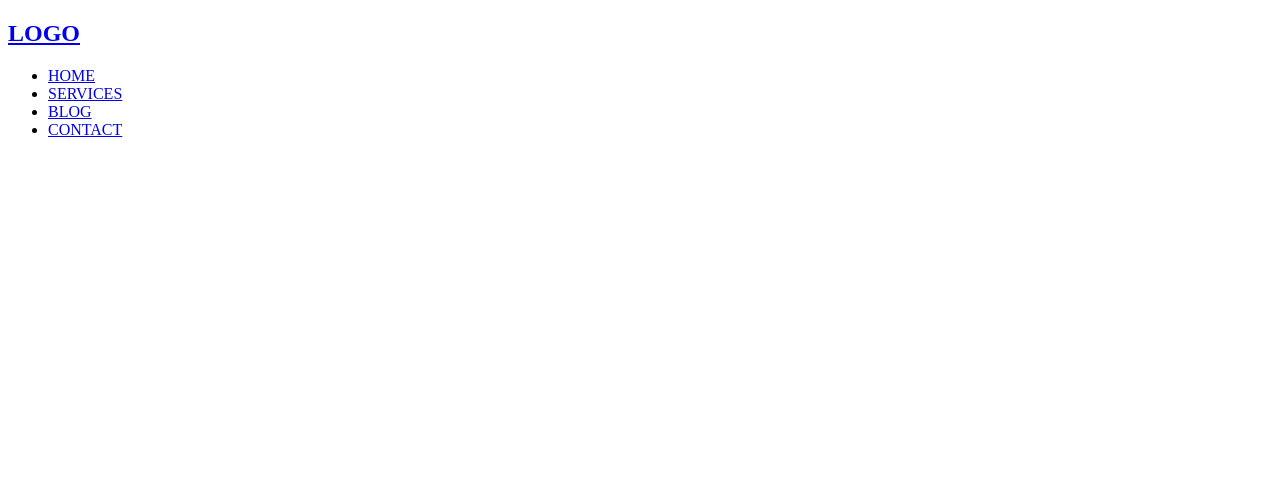
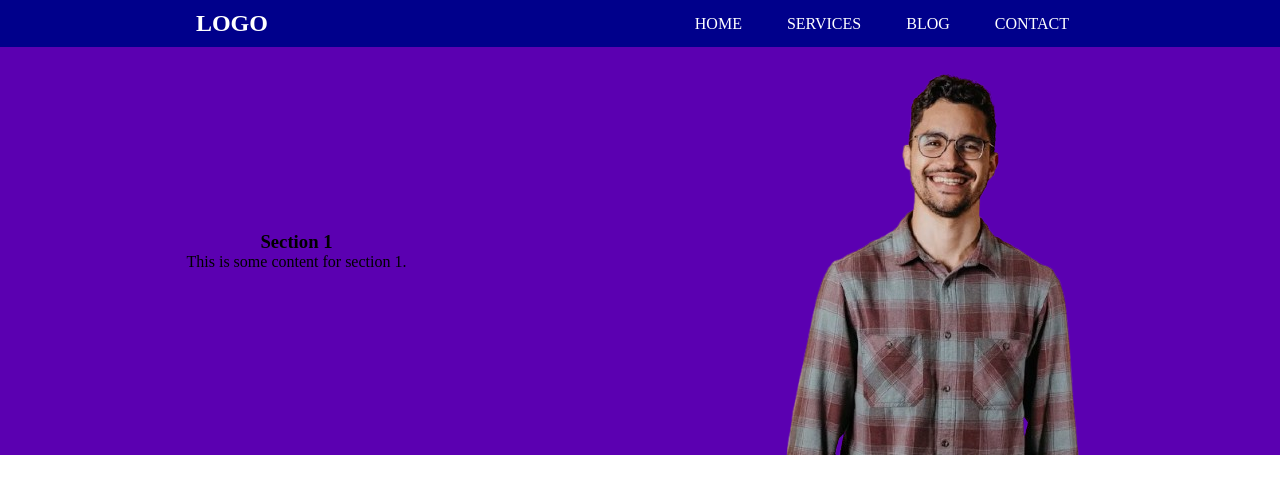
Before and after one commit to webdevmahbub/dyd-b4-portfolio, a plain HTML site: page index.html in a window 1280 px wide. Drawn offline with Linux system fonts and the light colour scheme.

Commit message:
into section

```diff
--- a/index.html
+++ b/index.html
@@ -4,9 +4,12 @@
     <meta charset="UTF-8" />
     <meta name="viewport" content="width=device-width, initial-scale=1.0" />
     <title>Document</title>
+
+    <!-- external css -->
+    <link rel="stylesheet" href="styles/style.css" />
   </head>
   <body>
-    <nav>
+    <nav class="navbar">
       <h2><a href="#">LOGO</a></h2>
       <ul>
         <li><a href="#">HOME</a></li>
@@ -15,5 +18,16 @@
         <li><a href="#">CONTACT</a></li>
       </ul>
     </nav>
+    <div class="container intro-section">
+      <div class="intro-left">
+        <h3>Section 1</h3>
+        <p>This is some content for section 1.</p>
+      </div>
+      <div class="intro-right">
+        <!-- <h3>Section 2</h3>
+        <p>This is some content for section 2.</p> -->
+        <img src="images/pm-image.png" alt="professional image" />
+      </div>
+    </div>
   </body>
 </html>
--- /dev/null
+++ b/styles/style.css
@@ -0,0 +1,52 @@
+* {
+  margin: 0px;
+}
+
+.navbar {
+  background-color: darkblue;
+  display: flex;
+  justify-content: space-around;
+  align-items: center;
+  padding: 10px;
+}
+
+.navbar ul {
+  display: flex;
+  justify-content: space-around;
+  gap: 15px;
+}
+.navbar a {
+  text-decoration: none;
+  color: white;
+}
+.navbar ul li {
+  list-style: none;
+}
+.navbar ul li a {
+  color: white;
+  padding: 15px;
+}
+
+.navbar ul li a:hover {
+  background-color: blue;
+  border-radius: 5px;
+  cursor: pointer;
+}
+
+/* intro section */
+
+.intro-section {
+  width: 100%;
+  min-height: 300px;
+  background-color: rgb(91, 0, 177);
+  display: flex;
+  justify-content: space-around;
+  align-items: center;
+  text-align: center;
+}
+
+.intro-right img {
+  width: 100%;
+  height: auto;
+  margin-bottom: -4px;
+}
```
Also changed, not shown: images/pm-image.png (added).
